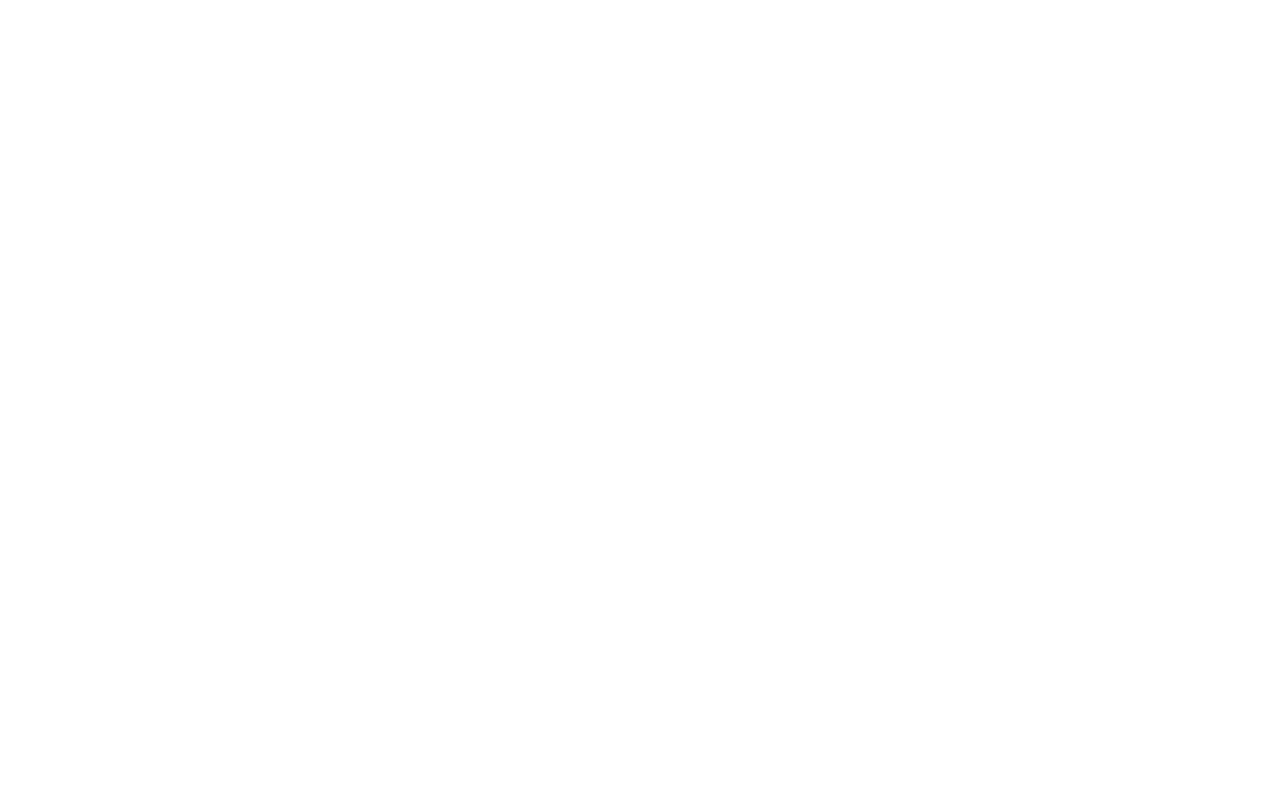
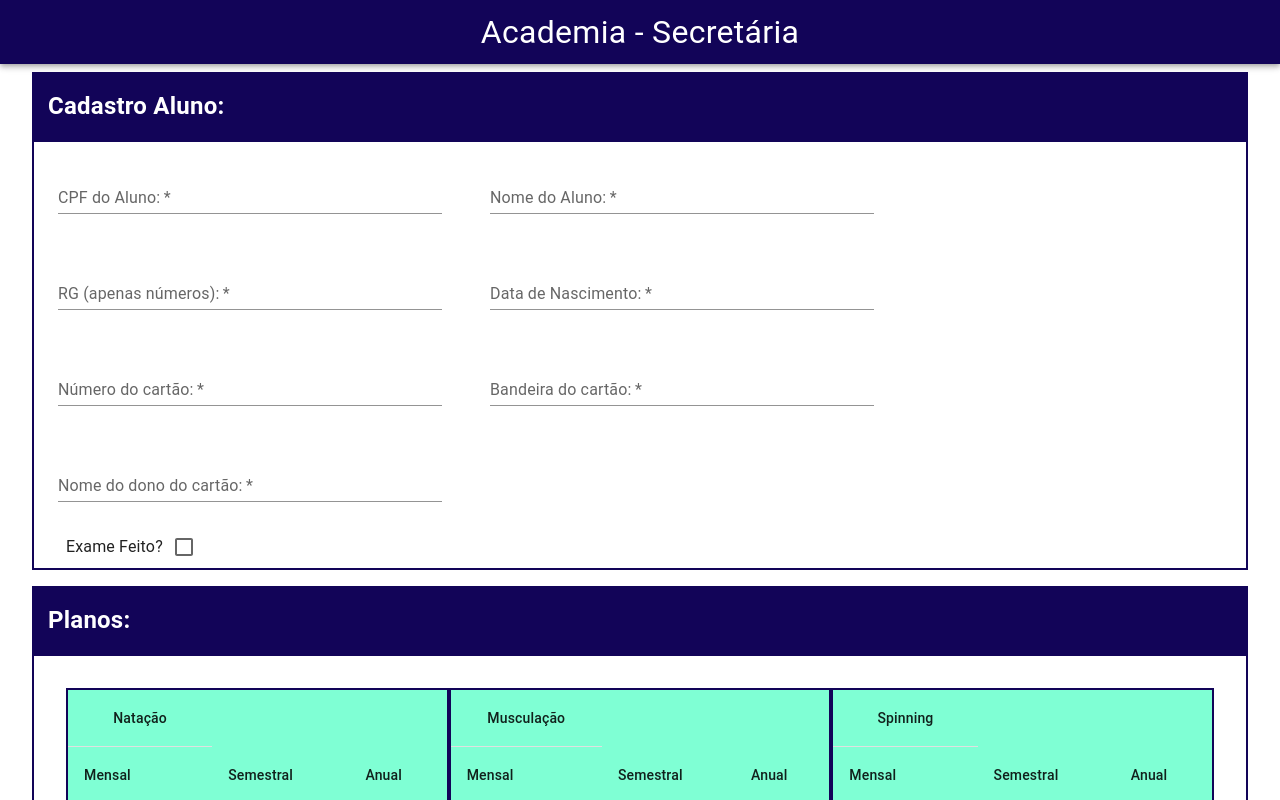
Before and after one commit to vmleroy/TP2-EngSoftware-Front, a React (Create React App) app: page /secretaria in a window 1280 px wide. Before the commit this address had no page. Shown: the top 800 px of the page. Built offline with nearby package versions, Linux system fonts and the light colour scheme.

Commit message:
tela de secretária com alguns parâmetros

```diff
--- a/src/App.tsx
+++ b/src/App.tsx
@@ -1,10 +1,10 @@
 import React from "react";
 import { Route, Routes, BrowserRouter as Router } from "react-router-dom";
 import Aluno from "./pages/Aluno/Aluno";
-
 import Home from "./pages/Home/Home";
 import Medico from "./pages/Medico/Medico";
 import Professor from "./pages/Professor/Professor";
+import Secretaria from "./pages/Secretaria/Secretaria";
 
 const App = () => {
   return (
@@ -14,6 +14,7 @@
         <Route path="medico" element={<Medico />} />
         <Route path="aluno" element={<Aluno />} />
         <Route path="professor" element={<Professor />} />
+        <Route path="secretaria" element={<Secretaria />} />
       </Routes>
     </Router>
   );
--- a/src/pages/Aluno/Aluno.tsx
+++ b/src/pages/Aluno/Aluno.tsx
@@ -1,9 +1,7 @@
-import { FC } from "react";
 import { Grid } from "@mui/material";
 import Cabecalho from "../../components/Cabecalho/Cabecalho";
 import Treinos from "./components/Treinos";
 import DadosAluno from "./components/DadosAluno";
-import Planos from "./components/Planos";
 import ExamesAluno from "./components/ExamesAluno";
 
 const Aluno = ({}) => {
@@ -22,7 +20,6 @@
         <Cabecalho nomeNoCabecalho="Academia - Área do aluno" />
         <DadosAluno dados={"amanda"} />
         <Treinos treino={"amanda"} />
-        <Planos dados={"amanda"} />
         <ExamesAluno dados={"amanda"} />
       </Grid>
     </>
--- /dev/null
+++ b/src/pages/Secretaria/Secretaria.tsx
@@ -0,0 +1,107 @@
+import { Button, Grid } from "@mui/material";
+import { useState } from "react";
+import Cabecalho from "../../components/Cabecalho/Cabecalho";
+import CadastroAluno from "./components/CadastroAluno";
+import Planos from "./components/Planos";
+import axios from "axios";
+
+const Secretaria = ({}) => {
+  const [cpfAluno, setCpf] = useState<string>();
+  const [nome, setNome] = useState<string>();
+  const [rg, setRG] = useState<string>();
+  const [dataNascimento, setDataNascimento] = useState<string>();
+  const [numeroCartao, setNumeroCartao] = useState<string>();
+  const [bandeiraCartao, setBandeiraCartao] = useState<string>();
+  const [nomeDonoCartao, setNomeDonoCartao] = useState<string>();
+  const [exameFeito, setExameFeito] = useState<boolean>(false);
+
+  const handleCliqueBotaoCadastrarAluno = (
+    cpfAluno: string | undefined,
+    nome: string | undefined,
+    rg: string | undefined,
+    dataNascimento: string | undefined,
+    numeroCartao: string | undefined,
+    bandeiraCartao: string | undefined,
+    nomeDonoCartao: string | undefined,
+    exameFeito: boolean | undefined
+  ) => {
+    if (
+      cpfAluno !== undefined &&
+      nome !== undefined &&
+      rg !== undefined &&
+      dataNascimento !== undefined &&
+      numeroCartao !== undefined &&
+      bandeiraCartao !== undefined &&
+      nomeDonoCartao !== undefined
+    ) {
+      const novoAluno = {
+        CPFAluno: cpfAluno,
+        nome: nome,
+        rg: rg,
+        dataNascimento: dataNascimento,
+        numeroCartao: numeroCartao,
+        bandeiraCartao: bandeiraCartao,
+        nomeDonoCartao: nomeDonoCartao,
+        exameFeito: exameFeito,
+      };
+      axios
+        .post("https://tp2-engsoft.herokuapp.com/aluno/", novoAluno)
+        .then((resposta) => {
+          console.log(resposta.data);
+        })
+        .catch((erro) => {
+          console.log(erro);
+        });
+    } else {
+      console.log("Dados incompletos, favor preencher todos os campos!");
+    }
+  };
+
+  return (
+    <>
+      <Grid
+        container
+        item
+        direction="column"
+        alignItems="center"
+        sx={{
+          minWidth: "100vw",
+          minHeight: "100vh",
+        }}
+      >
+        <Cabecalho nomeNoCabecalho="Academia - Secretária" />
+        <CadastroAluno
+          setCpf={setCpf}
+          setNome={setNome}
+          setRG={setRG}
+          setDataNascimento={setDataNascimento}
+          setExameFeito={setExameFeito}
+          setNumeroCartao={setNumeroCartao}
+          setBandeiraCartao={setBandeiraCartao}
+          setNomeDonoCartao={setNomeDonoCartao}
+        />
+        <Planos dados={"amanda"} />
+        <Button
+          variant="outlined"
+          sx={{ margin: "0.5rem" }}
+          onClick={() =>
+            handleCliqueBotaoCadastrarAluno(
+              cpfAluno,
+              nome,
+              rg,
+              dataNascimento,
+              numeroCartao,
+              bandeiraCartao,
+              nomeDonoCartao,
+              exameFeito
+            )
+          }
+        >
+          Cadastrar Aluno
+        </Button>
+      </Grid>
+    </>
+  );
+};
+
+export default Secretaria;
--- /dev/null
+++ b/src/pages/Secretaria/components/CadastroAluno.tsx
@@ -0,0 +1,92 @@
+import { Checkbox, Grid, Typography } from "@mui/material";
+import { FC } from "react";
+import CampoDeTexto from "../../../components/CamposDeTexto/CampoDeTexto";
+
+interface Props {
+  setCpf: React.Dispatch<React.SetStateAction<string | undefined>>;
+  setNome: React.Dispatch<React.SetStateAction<string | undefined>>;
+  setRG: React.Dispatch<React.SetStateAction<string | undefined>>;
+  setDataNascimento: React.Dispatch<React.SetStateAction<string | undefined>>;
+  setExameFeito: React.Dispatch<React.SetStateAction<boolean>>;
+  setNumeroCartao: React.Dispatch<React.SetStateAction<string | undefined>>;
+  setBandeiraCartao: React.Dispatch<React.SetStateAction<string | undefined>>;
+  setNomeDonoCartao: React.Dispatch<React.SetStateAction<string | undefined>>;
+}
+
+const CadastroAluno: FC<Props> = ({
+  setCpf,
+  setNome,
+  setRG,
+  setDataNascimento,
+  setExameFeito,
+  setNumeroCartao,
+  setBandeiraCartao,
+  setNomeDonoCartao,
+}) => {
+  return (
+    <>
+      <Grid
+        container
+        width="95%"
+        margin="0.5rem"
+        alignItems="center"
+        direction="row"
+        sx={{ minHeight: "25vh" }}
+      >
+        <Grid
+          item
+          xs={12}
+          sx={{ minHeight: "5vh", backgroundColor: "#120458" }}
+        >
+          <Typography
+            sx={{
+              fontWeight: "600",
+              fontSize: "1.5rem",
+              color: "white",
+              margin: "1rem",
+            }}
+          >
+            Cadastro Aluno:
+          </Typography>
+        </Grid>
+        <Grid
+          container
+          item
+          xs={12}
+          alignItems="left"
+          direction="row"
+          sx={{ minHeight: "20vh", border: 2, borderColor: "#120458" }}
+        >
+          <CampoDeTexto label="CPF do Aluno:" setValue={setCpf} />
+          <CampoDeTexto label="Nome do Aluno:" setValue={setNome} />
+          <CampoDeTexto label="RG (apenas números):" setValue={setRG} />
+          <CampoDeTexto
+            label="Data de Nascimento:"
+            setValue={setDataNascimento}
+          />
+          <CampoDeTexto label="Número do cartão:" setValue={setNumeroCartao} />
+          <CampoDeTexto
+            label="Bandeira do cartão:"
+            setValue={setBandeiraCartao}
+          />
+          <CampoDeTexto
+            label="Nome do dono do cartão:"
+            setValue={setNomeDonoCartao}
+          />
+
+          <Grid item container xs={12} alignItems="center" direction="row">
+            <Typography sx={{ marginLeft: "2rem" }}>Exame Feito?</Typography>
+            <Checkbox
+              aria-label="Exame Feito"
+              onChange={(e) => {
+                setExameFeito(e.target.checked);
+              }}
+            />
+          </Grid>
+        </Grid>
+      </Grid>
+    </>
+  );
+};
+
+export default CadastroAluno;
```
Also changed, not shown: src/pages/Secretaria/components/Planos.tsx (renamed from src/pages/Aluno/components/Planos.tsx), 2 other files (tests, documents, lock files or other folders).
